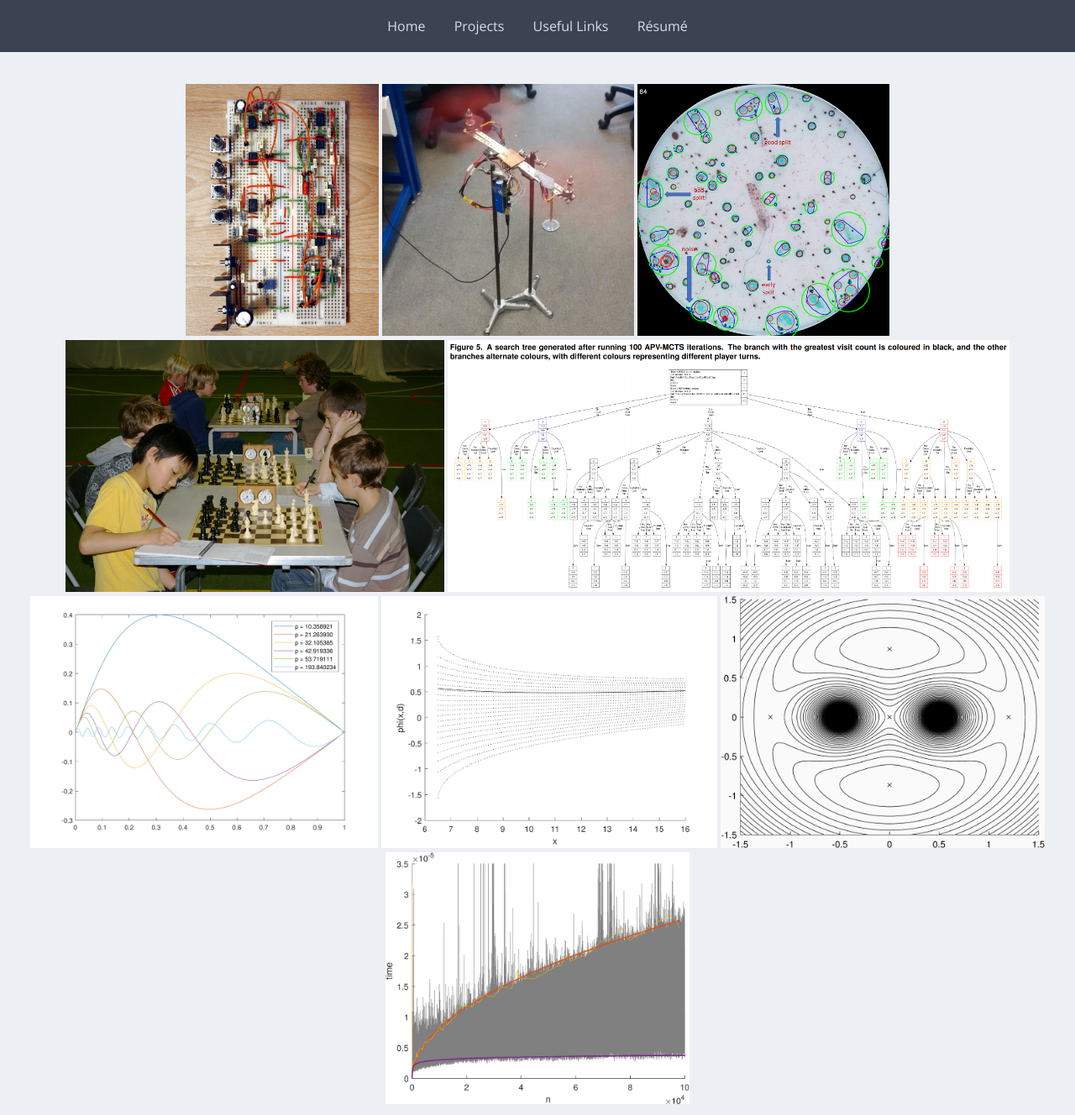
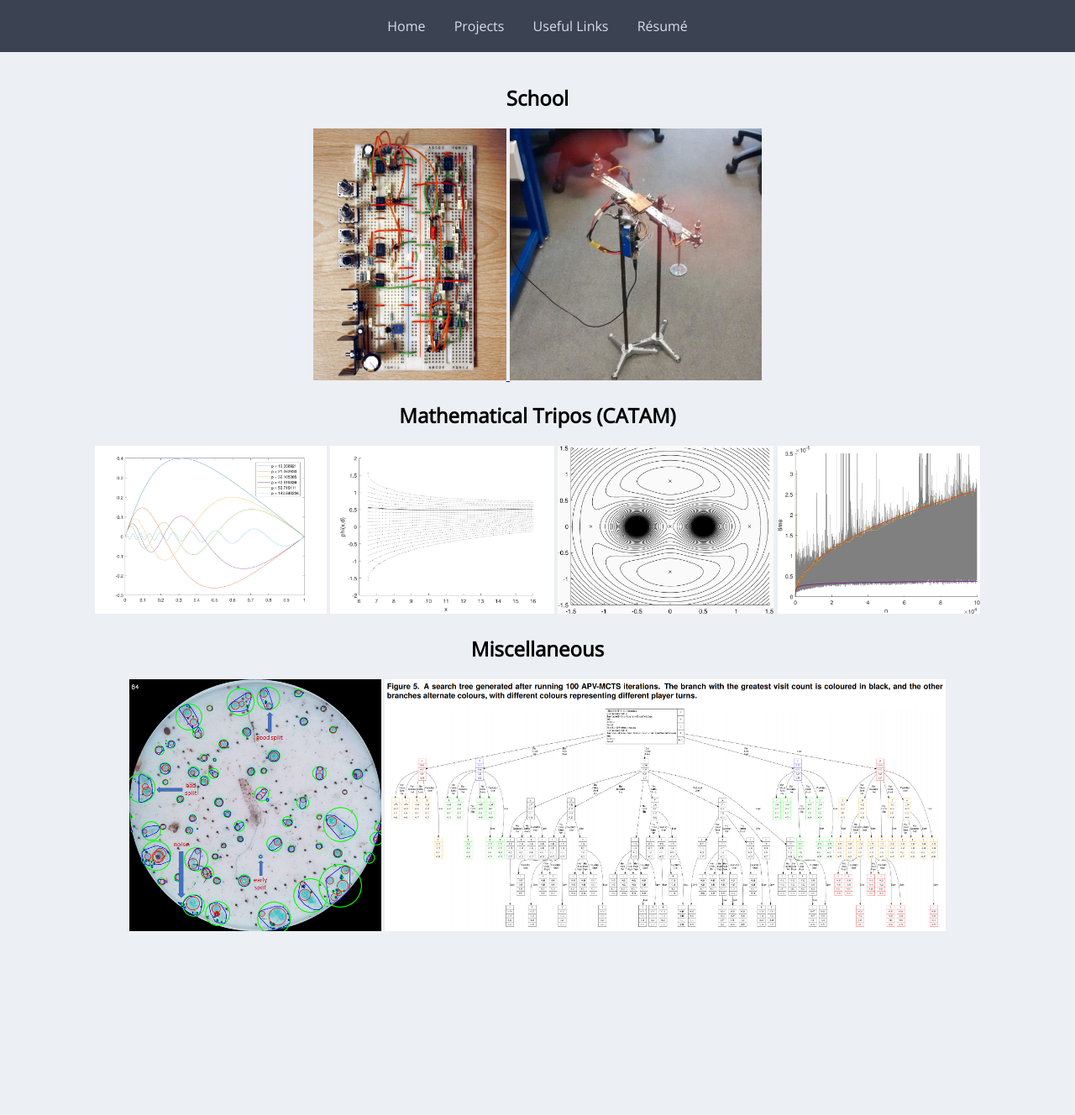
Before and after one commit to alfredclwong/srcf-site, a PHP site: page /projects.php in a window 1280 px wide. Shown: the whole page at 84% size. After the commit the page ends 1109 px from the top, so only its background shows below. Run offline with PHP 8.4, Linux system fonts and the light colour scheme.

Commit message:
added hover functionality to project images

```diff
--- a/projects.php
+++ b/projects.php
@@ -7,15 +7,33 @@
 <body>
 <?php include("navbar.inc.php"); ?>
   <main>
-    <img src="images/electronics.jpg" height="300px">
-    <img src="images/image50.jpg" height="300px">
-    <img src="images/waterscope-improc.png" height="300px">
-    <img src="images/chess.jpg" height="300px">
-    <img src="images/apv-mcts.png" height=300px">
-    <img src="images/ODEs.jpg" height="300px">
-    <img src="images/gss.jpg" height="300px">
-    <img src="images/3bp.jpg" height="300px">
-    <img src="images/crypt.jpg" height="300px">
+    <div>
+      <h2>School</h2>
+      <a href="#" target="blank">
+        <div class="hoverbox">
+          <img src="images/electronics.jpg" alt="Mobile Audio System" class="hoverbox-layer_bottom" height="300px">
+          <div class="hoverbox-layer_top">
+            <div class="hoverbox-text">2014<br><br>GCSE Electronics Project<br><br>Mobile Audio System<div class="hoverbox-text_mobile">Tap again to follow link</div></div>
+          </div>
+        </div>
+      </a>
+      <img src="images/image50.jpg" height="300px">
+    </div>
+    <div>
+      <h2>Mathematical Tripos (CATAM)</h2>
+      <img src="images/ODEs.jpg" height="200px">
+      <img src="images/gss.jpg" height="200px">
+      <img src="images/3bp.jpg" height="200px">
+      <img src="images/crypt.jpg" height="200px">
+    </div>
+    <div>
+      <h2>Miscellaneous</h2>
+      <img src="images/waterscope-improc.png" height="300px">
+      <!--img src="images/chess.jpg" height="300px"-->
+      <img src="images/apv-mcts.png" height=300px">
+    </div>
   </main>
+  <script src="https://ajax.googleapis.com/ajax/libs/jquery/3.4.1/jquery.min.js">
+  <script src="src/hover-box.js"></script>
 </body>
 </html>
--- a/styles/default.css
+++ b/styles/default.css
@@ -73,4 +73,77 @@ main li {
   padding: 0px 2px;
 }
 
+.hoverbox,
+.hoverbox * {
+  box-sizing: border-box;
+}
+
+.hoverbox {
+  position: relative;
+  display: inline-block;
+  overflow: hidden;
+  max-width: 100%;
+  height: auto;
+}
+
+.hoverbox img {
+  max-width: 100%;
+}
+
+.hoverbox .hoverbox-layer_bottom {
+  display: block;
+}
+
+.hoverbox .hoverbox-layer_top {
+  opacity: 0;
+  position: absolute;
+  top: 0;
+  left: 0;
+  right: 0;
+  bottom: 0;
+  width: 100%;
+  height: 100%;
+  background: rgba(0, 0, 0, 0.6);
+  color: #fff;
+  padding: 15px;
+  -moz-transition: all 0.4s ease-in-out 0s;
+  -webkit-transition: all 0.4s ease-in-out 0s;
+  -ms-transition: all 0.4s ease-in-out 0s;
+  transition: all 0.4s ease-in-out 0s;
+}
+
+.hoverbox:hover .hoverbox-layer_top,
+.hoverbox.active .hoverbox-layer_top {
+  opacity: 1;
+}
+
+.hoverbox .hoverbox-text {
+  text-align: center;
+  font-size: 18px;
+  display: inline-block;
+  position: absolute;
+  top: 50%;
+  left: 50%;
+  -moz-transform: translate(-50%, -50%);
+  -webkit-transform: translte(-50%, -50%);
+  -ms-transform: translate(-50%, -50%);
+  transform: translate(-50%, -50%);
+}
+
+.hoverbox .hoverbox-text_mobile {
+  font-size: 15px;
+  border-top: 1px solid #b3b3b3;
+  /* for old browsers */
+  border-top: 1px solid rgba(179, 179, 179, 0.7);
+  margin-top: 5px;
+  padding-top: 2px;
+  display: none;
+}
+
+.hoverbox.active .hoverbox-text_mobile {
+  display: block;
+}
+
 /*# sourceMappingURL=default.css.map */
+
+/*# sourceMappingURL=default.css.map */
--- a/styles/default.scss
+++ b/styles/default.scss
@@ -78,3 +78,73 @@ main li {
   display: inline-block;
   padding: 0px 2px;
 }
+
+.hoverbox,
+.hoverbox * {
+  box-sizing: border-box;
+}
+
+.hoverbox {
+  position: relative;
+  display: inline-block;
+  overflow: hidden;
+  max-width: 100%;
+  height: auto;
+}
+
+.hoverbox img {
+  max-width: 100%;
+}
+
+.hoverbox .hoverbox-layer_bottom {
+  display: block;
+}
+
+.hoverbox .hoverbox-layer_top {
+  opacity: 0;
+  position: absolute;
+  top: 0;
+  left: 0;
+  right: 0;
+  bottom: 0;
+  width: 100%;
+  height: 100%;
+  background: rgba(0, 0, 0, 0.6);
+  color: #fff;
+  padding: 15px;
+  -moz-transition: all 0.4s ease-in-out 0s;
+  -webkit-transition: all 0.4s ease-in-out 0s;
+  -ms-transition: all 0.4s ease-in-out 0s;
+  transition: all 0.4s ease-in-out 0s;
+}
+
+.hoverbox:hover .hoverbox-layer_top,
+.hoverbox.active .hoverbox-layer_top {
+  opacity: 1;
+}
+
+.hoverbox .hoverbox-text {
+  text-align: center;
+  font-size: 18px;
+  display: inline-block;
+  position: absolute;
+  top: 50%;
+  left: 50%;
+  -moz-transform: translate(-50%, -50%);
+  -webkit-transform: translte(-50%, -50%);
+  -ms-transform: translate(-50%, -50%);
+  transform: translate(-50%, -50%);
+}
+
+.hoverbox .hoverbox-text_mobile {
+  font-size: 15px;
+  border-top: 1px solid rgb(179, 179, 179); /* for old browsers */
+  border-top: 1px solid rgba(179, 179, 179, 0.7);
+  margin-top: 5px;
+  padding-top: 2px;
+  display: none;
+}
+
+.hoverbox.active .hoverbox-text_mobile {
+  display: block;
+}
```
Also changed, not shown: src/hover-box.js (added, +15 -0 lines), 1 other file.
